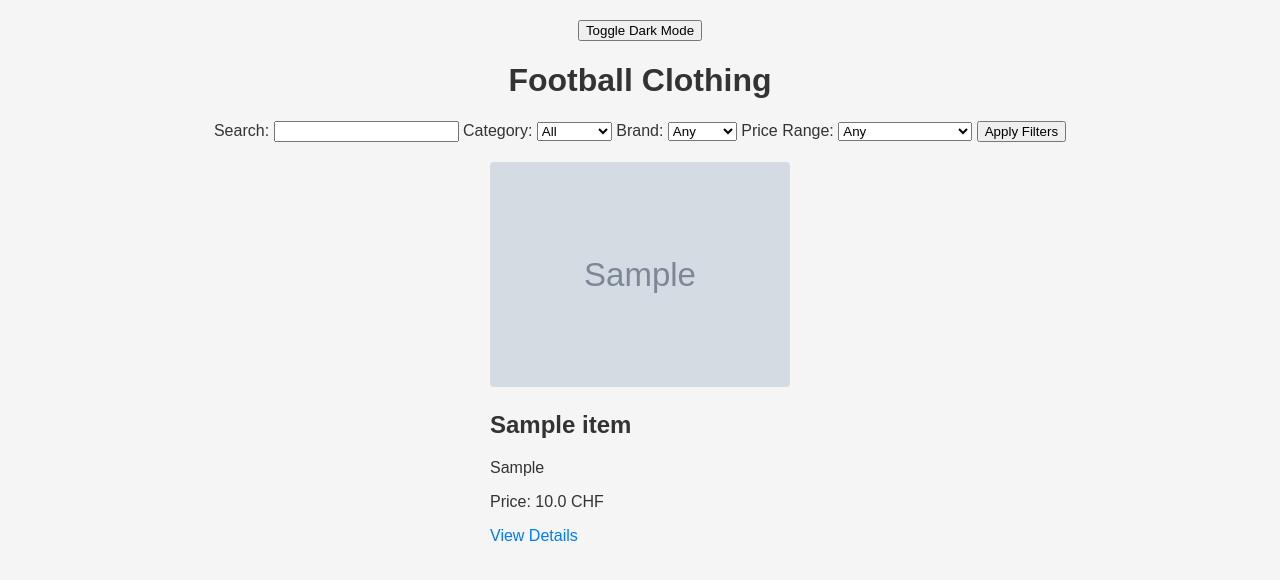
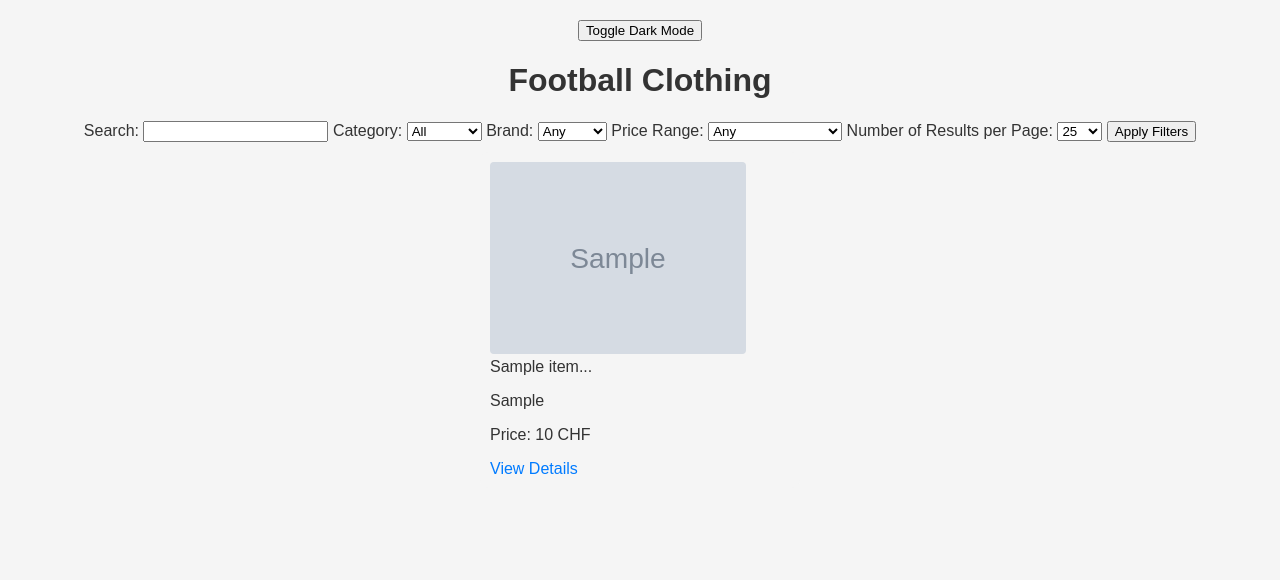
Before and after one commit to TLGINO/ir_football_clothing, a Django app: page / in a window 1280 px wide. Shown: the top 580 px of the page. Run offline with Django 4.2, Linux system fonts and the light colour scheme; tables that the repository leaves empty hold one stand-in row (values such as "Sample post"); grey boxes marked "Sample" are stand-in pictures; some libraries are stand-ins or nearby versions.

Commit message:
milestone: lots of additions
 * added next page button
 * made items all the same size
 * added complex feature of recommending items of same brand
 * added max items per page function

```diff
--- a/ir_football_clothing/spiders/adidas.py
+++ b/ir_football_clothing/spiders/adidas.py
@@ -28,7 +28,7 @@ class AdidasSpider(scrapy.Spider):
         yield {
             "url": self.allowed_domains[0] + json_data["link"],
             "title": json_data["name"],
-            "data": "adidas " + json_data["color"],
+            "data": "ADIDAS",
             "price": json_data["price"],
             "image": json_data["image"]["src"],
         }
--- a/ir_football_clothing/spiders/decathlon.py
+++ b/ir_football_clothing/spiders/decathlon.py
@@ -20,7 +20,7 @@ class DecathlonSpider(scrapy.Spider):
         for griditem in griditems:
             item_url = griditem.css("div div div a::attr(href)").get()
             item_name = griditem.css("span.vh::text").get()
-            item_brand = griditem.css("strong::text").get()
+            item_brand = griditem.css("strong::text").get().upper()
             item_price = round(
                 self.currency_converter.convert(
                     float(
--- a/ir_football_clothing/spiders/sports_direct.py
+++ b/ir_football_clothing/spiders/sports_direct.py
@@ -16,7 +16,7 @@ class SportsDirectSpider(scrapy.Spider):
         for item in items:
             item_url = item.css("::attr(li-url)").get()
             item_name = item.css("::attr(li-name)").get()
-            item_brand = item.css("::attr(li-brand)").get()
+            item_brand = item.css("::attr(li-brand)").get().upper()
             item_price = round(
                 self.currency_converter.convert(
                     float(item.css("::attr(li-price)").get().split(" ")[0]),
--- a/ui_football_clothing/ui_football_clothing/index.py
+++ b/ui_football_clothing/ui_football_clothing/index.py
@@ -57,7 +57,6 @@ class Indexer:
         print(gte)
         print(lte)
 
-
         topics = pd.DataFrame(query, columns=["qid", "query"])
 
         self.indexref = self.indexref or self.get_index_ref()
@@ -78,7 +77,10 @@ class Indexer:
         if lte:
             result_df = result_df[result_df["price"] <= lte]
 
-        result_df = result_df[["url", "title", "data", "price", "image"]]
+        # Add id collumn for frontend item redirection
+        result_df["id"] = result_df["docno"].astype(int)
+
+        result_df = result_df[["url", "title", "data", "price", "image", "id"]]
 
         data = json.loads(result_df.to_json(orient="records"))
 
--- a/ui_football_clothing/ui_football_clothing/templates/index.html
+++ b/ui_football_clothing/ui_football_clothing/templates/index.html
@@ -1,33 +1,17 @@
 {% load static %}
 <!DOCTYPE html>
-<html>
 
 <head>
     <link rel="stylesheet" href="{% static 'style.css' %}">
+    <script src="http://ajax.googleapis.com/ajax/libs/jquery/1.7.1/jquery.min.js" type="text/javascript"></script>
 </head>
 
 <body>
     <button onclick="toggleDarkMode()">Toggle Dark Mode</button>
 
-    <script>
-        // JavaScript for toggling dark mode
-        const body = document.body;
-        const h1s = document.getElementsByTagName('h1');
-        const h2s = document.getElementsByTagName('h2');
-
-        function toggleDarkMode() {
-            for (let i = 0; i < h2s.length; i++) {
-                h2s[i].classList.toggle('dark-mode');
-            }
-            h1s[0].classList.toggle('dark-mode');
-            body.classList.toggle('dark-mode');
-        }
-    </script>
-
-
     <h1>Football Clothing</h1>
 
-    <form method="post" action="{% url 'search' %}">
+    <form method="get" action="{% url 'search' %}">
         {% csrf_token %}
         <label for="search">Search:</label>
         <input type="text" id="search" name="search">
@@ -68,22 +52,89 @@
         </select>
 
 
+        <label for="number_results">Number of Results per Page:</label>
+        <select id="number_results" name="number_results">
+            <option value=25>25</option>
+            <option value=50>50</option>
+            <option value=100>100</option>
+        </select>
+
         <button type="submit">Apply Filters</button>
     </form>
 
+    {{ data|json_script:"data" }}
 
-    {% if data %}
-    {% for item in data %}
-    <div class="clothing-item">
-        <img src="{{ item.image }}" alt="{{ item.title }}">
-        <h2>{{ item.title }}</h2>
-        <p>{{ item.data }}</p>
-        <p>Price: {{ item.price }} CHF</p>
-        <a href="https://{{ item.url }}" target="_blank">View Details</a>
-    </div>
+    <script>
+        // JavaScript for toggling dark mode
+        const body = document.body;
+        const h1s = document.getElementsByTagName('h1');
+        const h2s = document.getElementsByTagName('h2');
 
-    {% endfor %}
-    {% endif %}
+        function toggleDarkMode() {
+            for (let i = 0; i < h2s.length; i++) {
+                h2s[i].classList.toggle('dark-mode');
+            }
+            h1s[0].classList.toggle('dark-mode');
+            body.classList.toggle('dark-mode');
+        }
+
+
+        // JavaScript for loading the items
+        var data = JSON.parse(document.getElementById('data').textContent);
+        data = JSON.parse(data); // This is needed twice for some reason
+
+        var number_results = parseInt('{{ number_results|escapejs }}');
+
+
+        for (let i = 0; (i < number_results) && (i < data.length); i++) {
+            document.write(`
+            <div class="clothing-item">
+                <img src="${data[i].image}" alt="${data[i].title}" height="256" width="256">
+                <br>
+                ${data[i].title.substring(0, 30)}...
+                <p>${data[i].data}</p>
+                <p>Price: ${data[i].price} CHF</p>
+                <a href="/item/?id=${data[i].id}" target="_blank">View Details</a>
+            </div>
+            `);
+        }
+
+        var start_index = number_results;
+
+        if (start_index < data.length) {
+            document.write(`
+            <button id="next-page" style="display: block;" onclick="loadMore()">Load More</button>
+            `);
+        }
+
+
+        function loadMore() {
+            let all_items = document.getElementsByClassName('clothing-item');
+            let pos = 0;
+
+
+            for (let i = start_index; (i < start_index + number_results) && (i < data.length); i++) {
+                all_items[pos].innerHTML = `
+                <img src="${data[i].image}" alt="${data[i].title}" height="256" width="256">
+                <br>
+                ${data[i].title.substring(0, 30)}...
+                <p>${data[i].data}</p>
+                <p>Price: ${data[i].price} CHF</p>
+                <a href="/item/?id=${data[i].id}" target="_blank">View Details</a>
+                `;
+                pos++;
+            }
+            start_index += number_results;
+
+            var next_page_button = document.getElementById('next-page');
+            if (start_index >= data.length) {
+                next_page_button.style.display = 'none';
+            }
+        }
+
+    </script>
+
+
 
 </body>
 
--- a/ui_football_clothing/ui_football_clothing/urls.py
+++ b/ui_football_clothing/ui_football_clothing/urls.py
@@ -21,6 +21,7 @@ from . import views
 
 urlpatterns = [
     path("", views.main),
+    path("item/", views.item, name="item"),
     path("search/", views.search, name="search"),
     path("admin/", admin.site.urls),
 ]
--- a/ui_football_clothing/ui_football_clothing/views.py
+++ b/ui_football_clothing/ui_football_clothing/views.py
@@ -1,3 +1,4 @@
+import json
 import random
 
 from django.http import HttpResponse
@@ -13,27 +14,26 @@ def main(request):
     return HttpResponse("Hello, world.")
 
 
-def handle_get(request, data=None):
+def handle_get(request, data=None, number_results=25):
     if not data:
-        data_pre = list(Item.objects.all().values())
-        data = list(data_pre)
-        random.shuffle(data)
+        data = list(Item.objects.all().values())
 
-    context = {"data": data}
+    context = {"data": json.dumps(data), "number_results": number_results}
     return render(request, "index.html", context)
 
 
 def search(request):
-    q = request.POST.get("search", "")
-    q_item = request.POST.get("search_item", "")
-    q_brand = request.POST.get("search_brand", "")
-    price_params = request.POST.get("search_price", None)
+    q = request.GET.get("search", "")
+    q_item = request.GET.get("search_item", "")
+    q_brand = request.GET.get("search_brand", "")
+    price_params = request.GET.get("search_price", None)
+    number_results = int(request.GET.get("number_results", 25))
 
     q_total = f"{q} {q_item} {q_brand}".strip()
 
     print("Q PRE _" + q_total + "_")
     if not q_total and not price_params:
-        return handle_get(request)
+        return handle_get(request, number_results=number_results)
 
     gte, lte = None, None
     if price_params:
@@ -42,4 +42,20 @@ def search(request):
     indexer = Indexer()
     data = indexer.query_document_search(q=q_total, gte=gte, lte=lte)
 
-    return handle_get(request, data)
+    return handle_get(request, data=data, number_results=number_results)
+
+
+def item(request):
+    item_id = int(request.GET.get("id", 0))
+
+    item = Item.objects.values().filter(id=item_id).first()
+
+    data = Item.objects.values().filter(data=item["data"]).exclude(id=item_id).values()
+
+    # Shuffle data and only take first x
+    data = list(data)
+    random.shuffle(data)
+    data = data[:10]
+
+    context = {"item": item, "data": data}
+    return render(request, "item_info.html", context)
```
Also changed, not shown: ui_football_clothing/ui_football_clothing/templates/item_info.html (added, +41 -0 lines).
